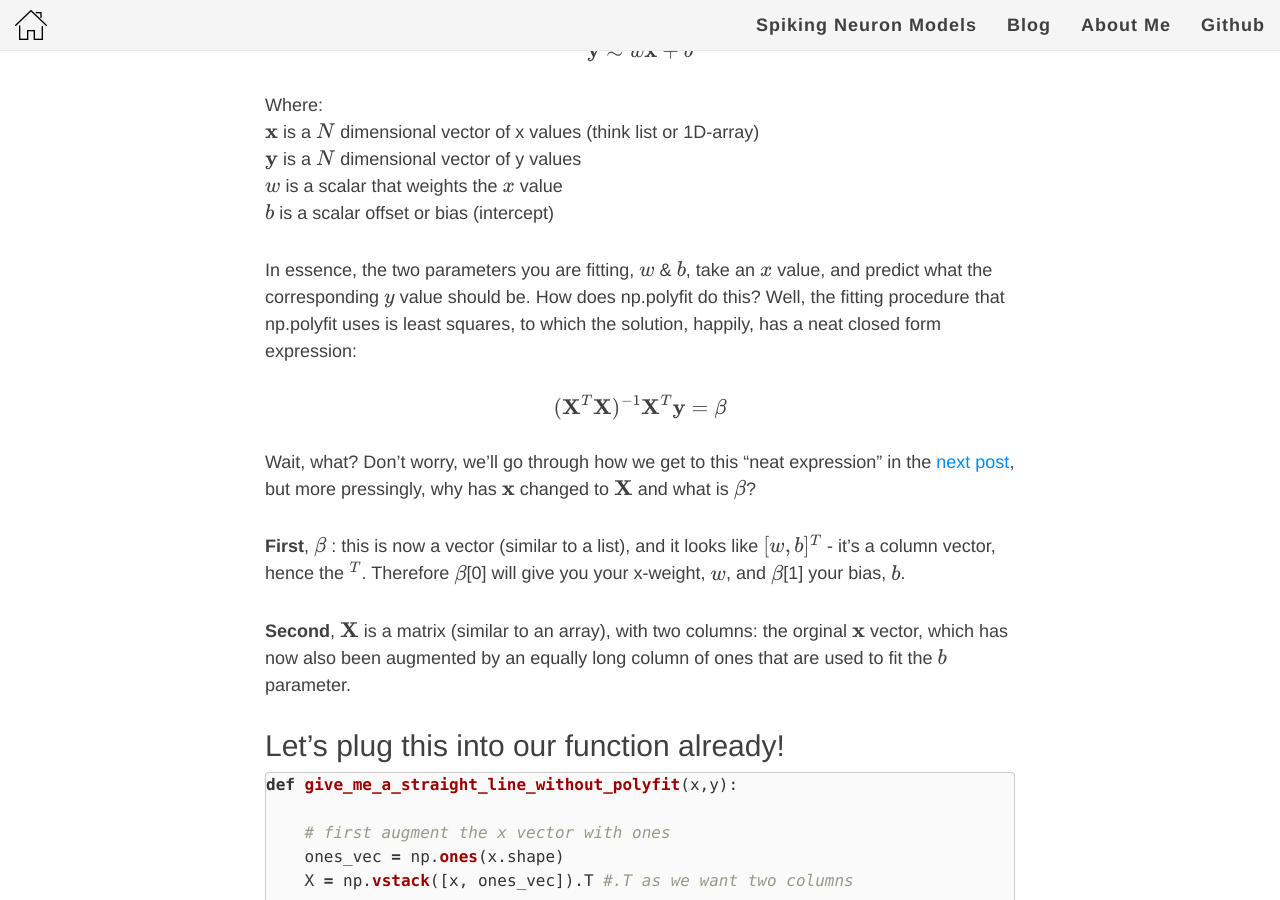
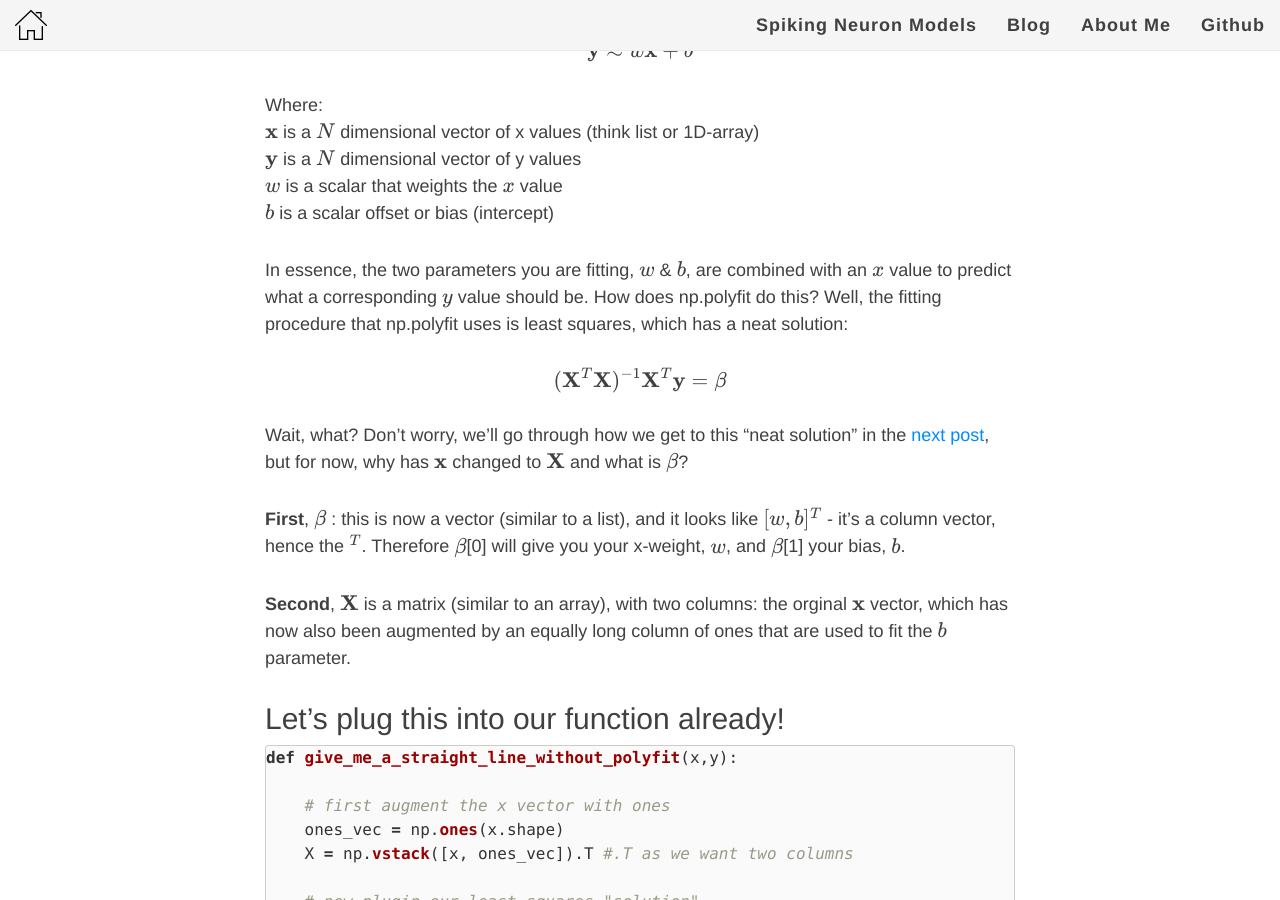
Before and after one commit to jcornford/jcornford.github.io, a Jekyll site: the page built from _posts/2017-01-02-lines of best fit.md, in a window 1280 px wide and 900 px high, scrolled down 1902 px. Built offline with Jekyll 4.4.1, drawn with Linux system fonts in a browser that asks for light colours; nearby versions of some CDN libraries; formulas are drawn with MathJax 3; comment, search, counter and statistics services are not loaded.

Commit message:
Update 2017-01-02-lines of best fit.md

```diff
--- a/_posts/2017-01-02-lines of best fit.md
+++ b/_posts/2017-01-02-lines of best fit.md
@@ -54,11 +54,11 @@ $\mathbf{y}$ is a $N$ dimensional vector of y values<br>
 $w$ is a scalar that weights the $x$ value <br>
 $b$ is a scalar offset or bias (intercept)
 
-In essence, the two parameters you are fitting, $w$ & $b$, take an $x$ value, and predict what the corresponding $y$ value should be. How does np.polyfit do this? Well, the fitting procedure that np.polyfit uses is least squares, to which the solution, happily, has a neat closed form expression:
+In essence, the two parameters you are fitting, $w$ & $b$, are combined with an $x$ value to predict what a corresponding $y$ value should be. How does np.polyfit do this? Well, the fitting procedure that np.polyfit uses is least squares, which has a neat solution:
 
 $$ (\mathbf{X}^T\mathbf{X})^{-1}\mathbf{X}^{T}\mathbf{y} = \mathbf{\beta} $$
 
-Wait, what? Don't worry, we'll go through how we get to this "neat expression" in the [next post](../2017-01-07-least-squares-for-dummies), but more pressingly, why has $\mathbf{x}$ changed to $\mathbf{X}$ and what is $\mathbf{\beta}$?
+Wait, what? Don't worry, we'll go through how we get to this "neat solution" in the [next post](../2017-01-07-least-squares-for-dummies), but for now, why has $\mathbf{x}$ changed to $\mathbf{X}$ and what is $\mathbf{\beta}$?
 
 **First**, $\mathbf{\beta}$ : this is now a vector (similar to a list), and it looks like $[w, b]^T$ - it's a column vector, hence the $^T$. Therefore $\mathbf{\beta}$[0] will give you your x-weight, $w$, and $\mathbf{\beta}$[1] your bias, $b$.
 
```
